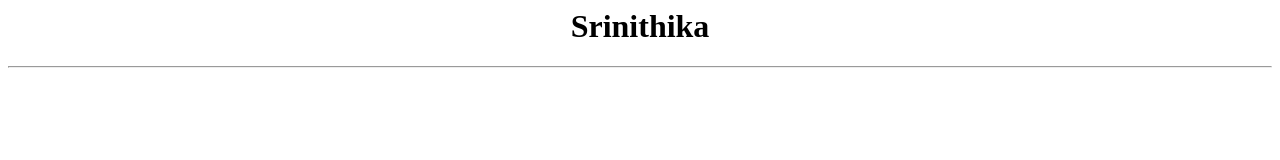
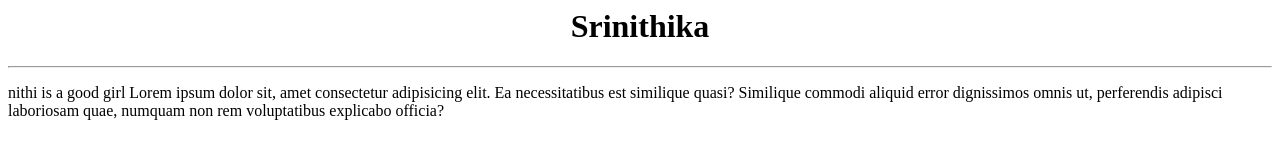
Before and after one commit to SRINITHIKAK/htmlpage, a plain HTML site: page index.html in a window 1280 px wide. Drawn offline with Linux system fonts and the light colour scheme.

Commit message:
updated index.html by sri

```diff
--- a/index.html
+++ b/index.html
@@ -2,3 +2,4 @@
   <h1>Srinithika</h1>
 </center>
 <hr>
+<p>nithi is a good girl Lorem ipsum dolor sit, amet consectetur adipisicing elit. Ea necessitatibus est similique quasi? Similique commodi aliquid error dignissimos omnis ut, perferendis adipisci laboriosam quae, numquam non rem voluptatibus explicabo officia?</p>
```
